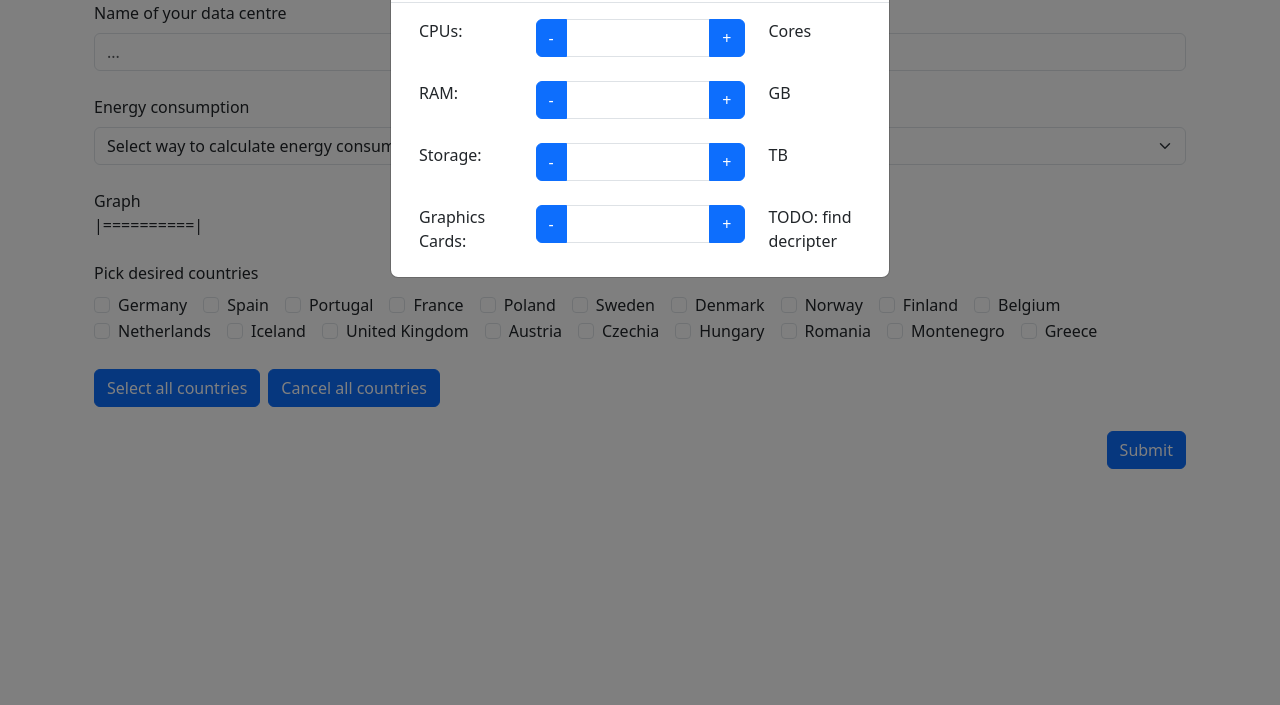
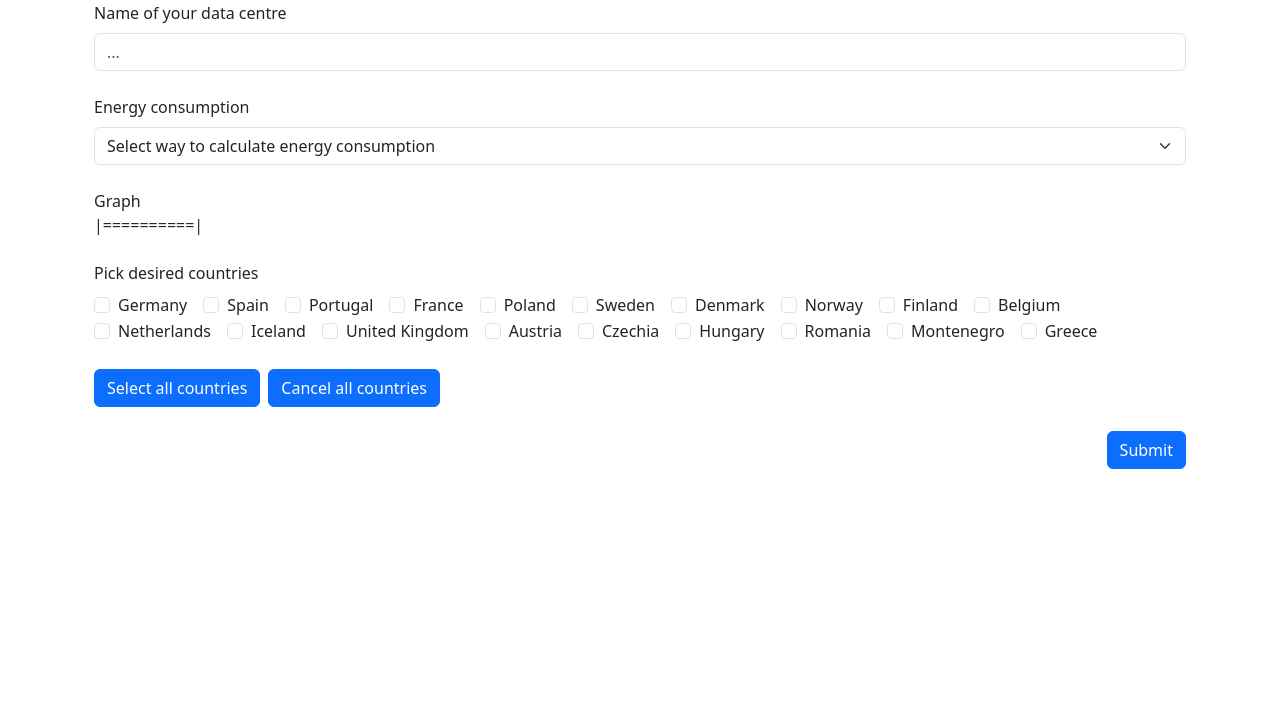
Before and after one commit to MaximilianKromer/CO2-Datacenter-Planner, a Gatsby site: page / in a window 1280 px wide. Shown: the part 95-800 px from the top of the page. Built offline with nearby package versions, Linux system fonts and the light colour scheme; Gatsby itself is replaced by a stand-in of ours.

Commit message:
small changes

```diff
--- a/src/components/rz-spec-form.js
+++ /dev/null
@@ -1,97 +0,0 @@
-import React from 'react'
-
-import Button from 'react-bootstrap/Button';
-import Modal from 'react-bootstrap/Modal';
-import Form from 'react-bootstrap/Form';
-import {Col, InputGroup, Row} from "react-bootstrap";
-import Container from "react-bootstrap/Container";
-
-const RzSpecForm = ({show, handleClose, save}) => {
-    const [cpuValue, setCpuValue] = React.useState("");
-    const [ramValue, setRamValue] = React.useState("");
-    const [memValue, setMemValue] = React.useState("");
-    const [graphValue, setGraphValue] = React.useState("");
-    function changeValue(handler, event) {
-        const num_string = event.target.value;
-        if (num_string != null) {
-            handler(num_string.match(/[0-9]*\.?[0-9]*/));
-        }
-    }
-
-    return (
-        <Modal show={show} onHide={handleClose}>
-            <Modal.Header closeButton>
-                <Modal.Title>Spec your Datacenter</Modal.Title>
-            </Modal.Header>
-            <Modal.Body>
-                <Container>
-                    <Form.Group controlId="CpuInput">
-                        <Row>
-                            <Col xs={3}>
-                                <Form.Label>CPUs:</Form.Label>
-                            </Col>
-                            <Col xs={6}><InputGroup>
-                                <Button onClick={() => setCpuValue(cpuValue - 1)}>-</Button>
-                                <Form.Control value={cpuValue} name="cpu" onChange={(e) => changeValue(setCpuValue, e)}></Form.Control>
-                                <Button onClick={() => setCpuValue(cpuValue + 1)}>+</Button>
-                            </InputGroup></Col>
-                            <Col xs={3}>
-                                <Form.Label>Cores</Form.Label>
-                            </Col>
-                        </Row>
-                    </Form.Group>
-                    <br></br>
-                    <Form.Group controlId="RamInput">
-                        <Row>
-                            <Col xs={3}>
-                                <Form.Label>RAM:</Form.Label>
-                            </Col>
-                            <Col xs={6}><InputGroup>
-                                <Button onClick={() => setRamValue(ramValue - 1)}>-</Button>
-                                <Form.Control value={ramValue} name="ram" onChange={(e) => changeValue(setRamValue, e)}></Form.Control>
-                                <Button onClick={() => setRamValue(ramValue + 1)}>+</Button>
-                            </InputGroup></Col>
-                            <Col xs={3}>
-                                <Form.Label>GB</Form.Label>
-                            </Col>
-                        </Row>
-                    </Form.Group>
-                    <br></br>
-                    <Form.Group controlId="RamInput">
-                        <Row>
-                            <Col xs={3}>
-                                <Form.Label>Storage:</Form.Label>
-                            </Col>
-                            <Col xs={6}><InputGroup>
-                                <Button onClick={() => setMemValue(memValue - 1)}>-</Button>
-                                <Form.Control value={memValue} name="mem" onChange={(e) => changeValue(setMemValue, e)}></Form.Control>
-                                <Button onClick={() => setMemValue(memValue + 1)}>+</Button>
-                            </InputGroup></Col>
-                            <Col xs={3}>
-                                <Form.Label>TB</Form.Label>
-                            </Col>
-                        </Row>
-                    </Form.Group>
-                    <br></br>
-                    <Form.Group controlId="RamInput">
-                        <Row>
-                            <Col xs={3}>
-                                <Form.Label>Graphics Cards:</Form.Label>
-                            </Col>
-                            <Col xs={6}><InputGroup>
-                                <Button onClick={() => setGraphValue(graphValue - 1)}>-</Button>
-                                <Form.Control value={graphValue} name="graphics_cards" onChange={(e) => changeValue(setGraphValue, e)}></Form.Control>
-                                <Button onClick={() => setGraphValue(graphValue + 1)}>+</Button>
-                            </InputGroup></Col>
-                            <Col xs={3}>
-                                <Form.Label>TODO: find decripter</Form.Label>
-                            </Col>
-                        </Row>
-                    </Form.Group>
-                </Container>
-            </Modal.Body>
-        </Modal>
-    )
-}
-
-export default RzSpecForm
--- a/src/pages/builddatacentre.js
+++ b/src/pages/builddatacentre.js
@@ -7,7 +7,6 @@ import FormSelect from 'react-bootstrap/FormSelect';
 import FormCheckInput from 'react-bootstrap/esm/FormCheckInput';
 import FormCheckLabel from 'react-bootstrap/esm/FormCheckLabel';
 import { FormControl, input } from 'react-bootstrap';
-import {dcFormShow} from '../components/rz-spec-form'
 
 const BuildDataCentre = () => {
 
@@ -40,7 +39,7 @@ const BuildDataCentre = () => {
                 <option selected> Select way to calculate energy consumption </option>
                 <option value="1">kWh/year</option>
                 {/* showing modal while picking does not work */}
-                <option value="2" onClick={dcFormShow}>Hardware components</option>
+                <option value="2">Hardware components</option>
                 <option value="3">Teraflops</option>
             </FormSelect>
             <br></br>
--- a/src/pages/index.js
+++ b/src/pages/index.js
@@ -2,7 +2,6 @@ import * as React from "react"
 import Layout from "../components/layout"
 import Container from "react-bootstrap/Container";
 
-import RzSpecForm from "../components/rz-spec-form";
 import BuildDataCentre from "./builddatacentre";
 
 const IndexPage = () => {
@@ -20,7 +19,6 @@ const IndexPage = () => {
 
   return (
     <Container className="py-3">
-      <RzSpecForm show={dcFormShow} handleClose={closeDCform} save={saveDcSpecs}/>
       <BuildDataCentre></BuildDataCentre>
     </Container>
   )
```
